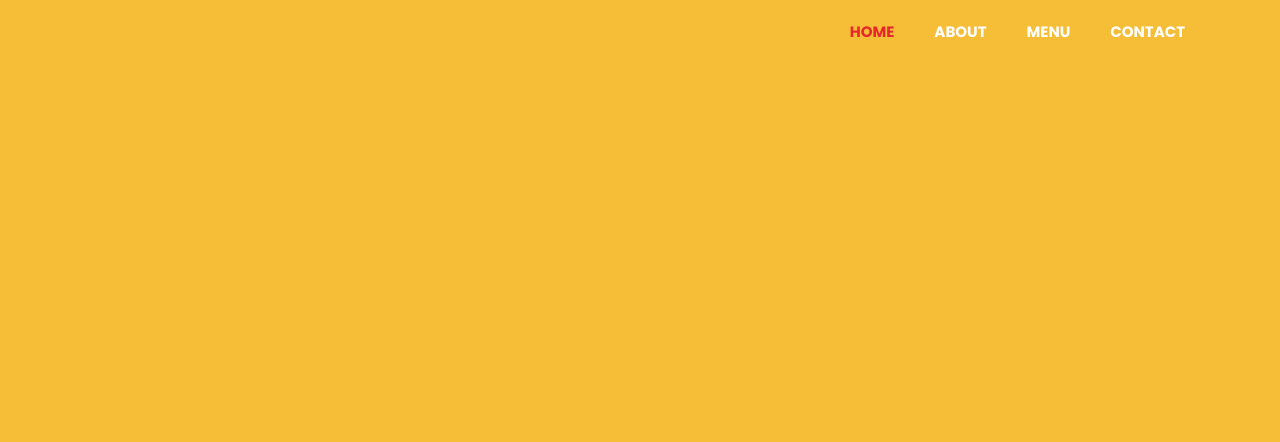
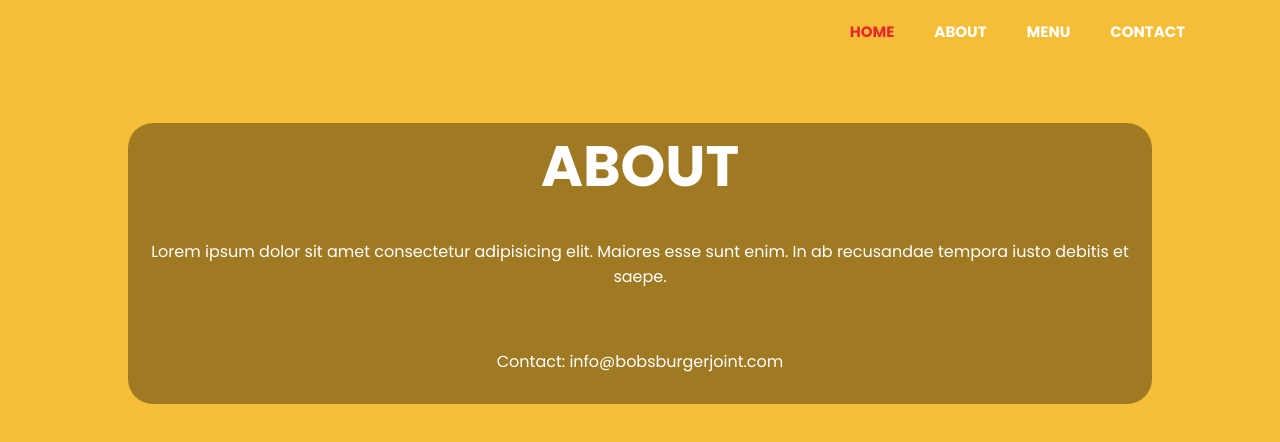
Before and after one commit to jacobrees/Restaurant-Page, a website built with webpack: page src/template.html in a window 1280 px wide. Both pictures are taken after a click on the element "ABOUT". Built offline with nearby package versions, Linux system fonts and the light colour scheme.

Commit message:
Create about page for website

```diff
--- /dev/null
+++ b/src/about.js
@@ -0,0 +1,7 @@
+export default function aboutPage(content) {
+  content.innerHTML = `<div class="about-jumbotron">
+    <h2 class="about-jumbotron-title">ABOUT</h2>
+    <p class="about-jumbotron-text">Lorem ipsum dolor sit amet consectetur adipisicing elit. Maiores esse sunt enim. In ab recusandae tempora iusto debitis et saepe.</p>
+    <p class="about-jumbotron-text">Contact: info@bobsburgerjoint.com</p>
+    </div>`;
+}
--- a/src/index.js
+++ b/src/index.js
@@ -1,5 +1,6 @@
 import './styles.scss';
 import homePage from './home.js';
+import aboutPage from './about.js';
 
 const navBtns = document.querySelectorAll('.nav-option');
 
@@ -10,7 +11,7 @@ navBtns.forEach((btn) => {
     if (value === 'home') {
       homePage(content);
     } else if (value === 'about') {
-      content.innerHTML = '';
+      aboutPage(content);
     } else if (value === 'menu') {
       content.innerHTML = '';
     } else if (value === 'contact') {
--- a/src/styles.scss
+++ b/src/styles.scss
@@ -71,3 +71,22 @@ body {
   color: white;
   background-color: #00000096;
 }
+
+.about-jumbotron {
+  margin: 60px auto 0;
+  width: 80%;
+  height: auto;
+  background-color: rgba(0, 0, 0, 0.356);
+  border-radius: 25px;
+  text-align: center;
+}
+
+.about-jumbotron-title {
+  font-size: 57px;
+  color: white;
+}
+
+.about-jumbotron-text {
+  color: white;
+  padding: 30px 0;
+}
```
Also changed, not shown: dist/index.html, 4 other files.
